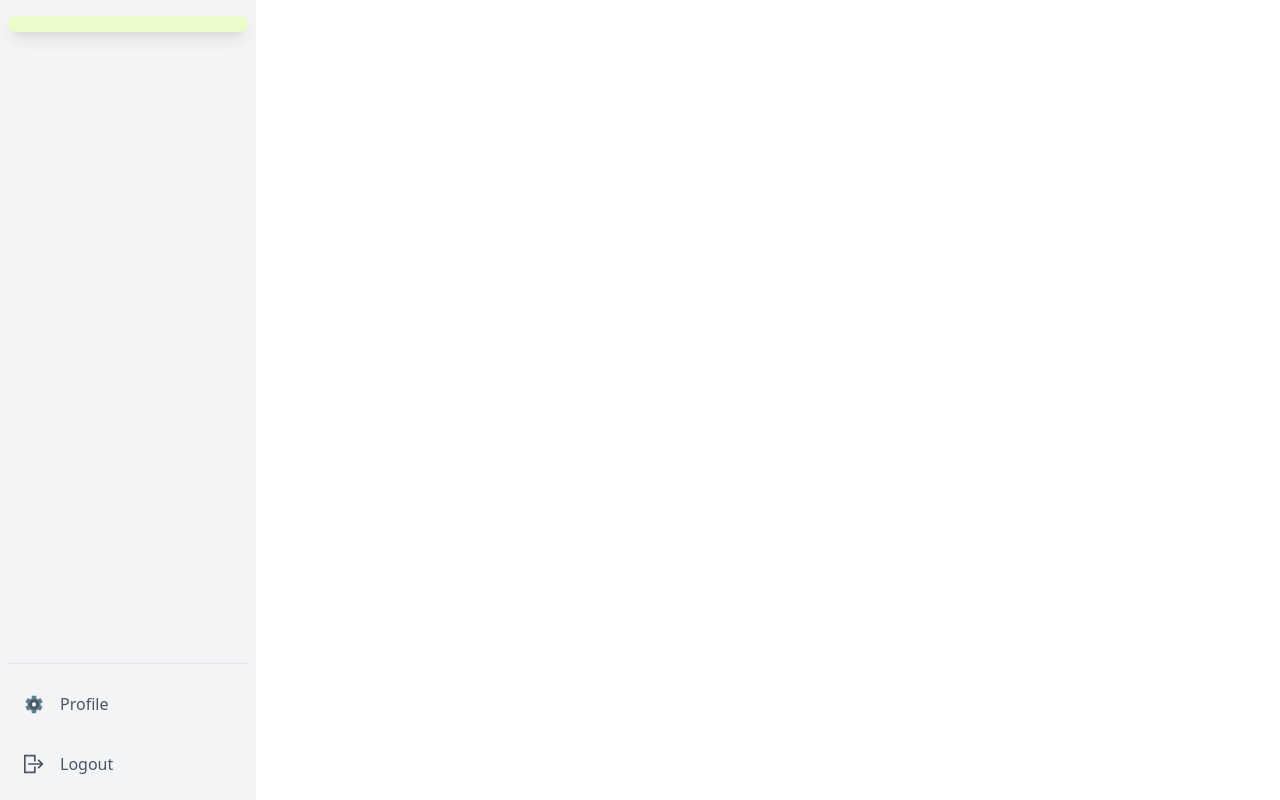
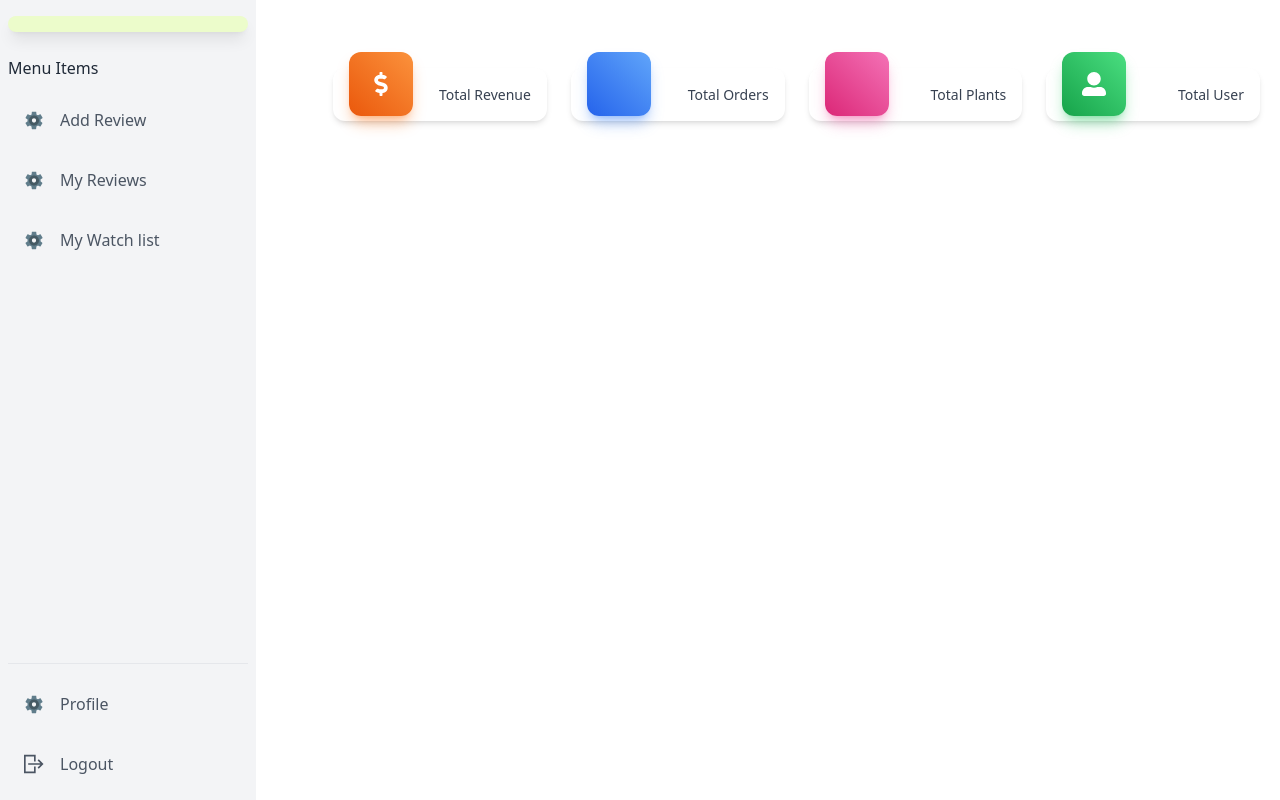
Before and after one commit to tawhidislam22/chill-gamer-client, a React (Vite) app: page /dashboard in a window 1280 px wide. Built offline with nearby package versions, Linux system fonts and the light colour scheme; no server answers.

Commit message:
add:side bar added

```diff
--- a/src/Components/Dashboard/Sidebar.jsx
+++ b/src/Components/Dashboard/Sidebar.jsx
@@ -47,7 +47,7 @@ const Sidebar = () => {
         </button>
       </div>
 
-      {/* Sidebar */}
+      Sidebar
       <div
         className={`z-10 md:fixed flex flex-col justify-between overflow-x-hidden bg-gray-100 w-64 space-y-6 px-2 py-4 absolute inset-y-0 left-0 transform ${
           isActive && '-translate-x-full'
@@ -71,10 +71,26 @@ const Sidebar = () => {
           {/* Nav Items */}
           <div className='flex flex-col justify-between flex-1 mt-6'>
             <nav>
-              {/*  Menu Items */}
+               Menu Items
               {/* {role === 'customer'}
               {role === 'seller' && <SellerMenu />}
               {role === 'admin' && <AdminMenu />} */}
+              <MenuItem
+            icon={FcSettings}
+            label='Add Review'
+            address='/dashboard/addreviews'
+          />
+          <MenuItem
+            icon={FcSettings}
+            label='My Reviews'
+            address='/dashboard/myreviews'
+          />
+          <MenuItem
+            icon={FcSettings}
+            label='My Watch list'
+            address='/dashboard/mywatchlist'
+          />
+
             </nav>
           </div>
         </div>
--- /dev/null
+++ b/src/Components/Dashboard/Statistics.jsx
@@ -0,0 +1,110 @@
+// import { Calendar } from 'react-date-range'
+import { FaUserAlt, FaDollarSign } from 'react-icons/fa'
+// import { BsFillCartPlusFill, BsFillHouseDoorFill } from 'react-icons/bs'
+// import { useQuery } from '@tanstack/react-query'
+// import useAxiosSecure from '../../../hooks/useAxiosSecure'
+// import LoadingSpinner from '../../Shared/LoadingSpinner'
+//import Chart from '../Charts/Chart'
+
+const Statistics = () => {
+//   const axiosSecure = useAxiosSecure()
+//   // fetch stat data from server.
+//   const { data: statData = {}, isLoading } = useQuery({
+//     queryKey: ['admin-stat'],
+//     queryFn: async () => {
+//       const { data } = await axiosSecure('/admin-stat')
+//       return data
+//     },
+//   })
+  //console.log(statData)
+//   const { totalUser, totalPlants, totalRevenue, totalOrder, chartData } =
+//     statData || {}
+  //if (isLoading) return <LoadingSpinner />
+  return (
+    <div>
+      <div className='mt-12'>
+        {/* small cards */}
+        <div className='mb-12 grid gap-y-10 gap-x-6 md:grid-cols-2 lg:grid-cols-3 xl:grid-cols-4 flex-grow'>
+          {/* Sales Card */}
+          <div className='relative flex flex-col bg-clip-border rounded-xl bg-white text-gray-700 shadow-md'>
+            <div
+              className={`bg-clip-border mx-4 rounded-xl overflow-hidden bg-gradient-to-tr shadow-lg absolute -mt-4 grid h-16 w-16 place-items-center from-orange-600 to-orange-400 text-white shadow-orange-500/40`}
+            >
+              <FaDollarSign className='w-6 h-6 text-white' />
+            </div>
+            <div className='p-4 text-right'>
+              <p className='block antialiased font-sans text-sm leading-normal font-normal text-blue-gray-600'>
+                Total Revenue
+              </p>
+              <h4 className='block antialiased tracking-normal font-sans text-2xl font-semibold leading-snug text-blue-gray-900'>
+                {/* ${totalRevenue} */}
+              </h4>
+            </div>
+          </div>
+          {/* Total Orders */}
+          <div className='relative flex flex-col bg-clip-border rounded-xl bg-white text-gray-700 shadow-md'>
+            <div
+              className={`bg-clip-border mx-4 rounded-xl overflow-hidden bg-gradient-to-tr shadow-lg absolute -mt-4 grid h-16 w-16 place-items-center from-blue-600 to-blue-400 text-white shadow-blue-500/40`}
+            >
+              {/* <BsFillCartPlusFill className='w-6 h-6 text-white' /> */}
+            </div>
+            <div className='p-4 text-right'>
+              <p className='block antialiased font-sans text-sm leading-normal font-normal text-blue-gray-600'>
+                Total Orders
+              </p>
+              <h4 className='block antialiased tracking-normal font-sans text-2xl font-semibold leading-snug text-blue-gray-900'>
+                {/* {totalOrder} */}
+              </h4>
+            </div>
+          </div>
+          {/* Total Plants */}
+          <div className='relative flex flex-col bg-clip-border rounded-xl bg-white text-gray-700 shadow-md'>
+            <div
+              className={`bg-clip-border mx-4 rounded-xl overflow-hidden bg-gradient-to-tr shadow-lg absolute -mt-4 grid h-16 w-16 place-items-center from-pink-600 to-pink-400 text-white shadow-pink-500/40`}
+            >
+              {/* <BsFillHouseDoorFill className='w-6 h-6 text-white' /> */}
+            </div>
+            <div className='p-4 text-right'>
+              <p className='block antialiased font-sans text-sm leading-normal font-normal text-blue-gray-600'>
+                Total Plants
+              </p>
+              <h4 className='block antialiased tracking-normal font-sans text-2xl font-semibold leading-snug text-blue-gray-900'>
+                {/* {totalPlants} */}
+              </h4>
+            </div>
+          </div>
+          {/* Users Card */}
+          <div className='relative flex flex-col bg-clip-border rounded-xl bg-white text-gray-700 shadow-md'>
+            <div
+              className={`bg-clip-border mx-4 rounded-xl overflow-hidden bg-gradient-to-tr shadow-lg absolute -mt-4 grid h-16 w-16 place-items-center from-green-600 to-green-400 text-white shadow-green-500/40`}
+            >
+              <FaUserAlt className='w-6 h-6 text-white' />
+            </div>
+            <div className='p-4 text-right'>
+              <p className='block antialiased font-sans text-sm leading-normal font-normal text-blue-gray-600'>
+                Total User
+              </p>
+              <h4 className='block antialiased tracking-normal font-sans text-2xl font-semibold leading-snug text-blue-gray-900'>
+                {/* {totalUser} */}
+              </h4>
+            </div>
+          </div>
+        </div>
+
+        <div className='mb-4 grid grid-cols-1 gap-6 lg:grid-cols-2 xl:grid-cols-3'>
+          {/*Sales Bar Chart */}
+          <div className='relative flex flex-col bg-clip-border rounded-xl bg-white text-gray-700 shadow-md overflow-hidden xl:col-span-2'>
+            {/* Chart goes here.. */}
+            {/* {chartData && <Chart chartData={chartData} />} */}
+          </div>
+          {/* Calender */}
+          <div className=' relative flex flex-col bg-clip-border rounded-xl bg-white text-gray-700 shadow-md overflow-hidden'>
+            {/* <Calendar color='#4cc718' /> */}
+          </div>
+        </div>
+      </div>
+    </div>
+  )
+}
+
+export default Statistics
--- a/src/Components/Navbar/Navbar.jsx
+++ b/src/Components/Navbar/Navbar.jsx
@@ -37,22 +37,6 @@ const Navbar = () => {
             to="/allreviews"
           >
             <li>All Reviews</li>
-          </NavLink>
-          <NavLink
-            className={({ isActive }) =>
-              `text-lg font-semibold ${isActive ? "text-blue-500" : ""}`
-            }
-            to="/addreviews"
-          >
-            <li>Add Review</li>
-          </NavLink>
-          <NavLink
-            className={({ isActive }) =>
-              `text-lg font-semibold ${isActive ? "text-blue-500" : ""}`
-            }
-            to="/myreviews"
-          >
-            <li>My Reviews</li>
           </NavLink>
           <NavLink
             className={({ isActive }) =>
--- a/src/main.jsx
+++ b/src/main.jsx
@@ -25,6 +25,7 @@ import PrivateRoute from './Components/PrivateRoute/PrivateRoute.jsx';
 import Testimonials from './Components/Testimonial/Testimonial.jsx';
 import DashboardLayout from './Components/Dashboard/DashboardLayout.jsx';
 import Profile from './Components/Dashboard/Common/Profile.jsx';
+import Statistics from './Components/Dashboard/Statistics.jsx';
 
 
 const router = createBrowserRouter([
@@ -49,18 +50,9 @@ const router = createBrowserRouter([
         path: "/allreviews",
         element: <PrivateRoute><AllReviews></AllReviews></PrivateRoute>
       },
-      {
-        path: "/addreviews",
-        element: <PrivateRoute><AddReviews></AddReviews></PrivateRoute>
-      },
-      {
-        path: "/myreviews",
-        element: <PrivateRoute><MyReviews></MyReviews></PrivateRoute>
-      },
-      {
-        path: "/mywatchlist",
-        element: <PrivateRoute><GameWatchList></GameWatchList></PrivateRoute>
-      },
+
+
+
       {
         path: "/details/:id",
         element: <PrivateRoute><ReviewDetails></ReviewDetails></PrivateRoute>,
@@ -86,9 +78,25 @@ const router = createBrowserRouter([
     element:<DashboardLayout></DashboardLayout>,
     children:[
       {
+        index:true,
+        element:<Statistics></Statistics>
+      },
+      {
         path:'profile',
         element:<Profile></Profile>
-      }
+      },
+      {
+        path: "addreviews",
+        element: <PrivateRoute><AddReviews></AddReviews></PrivateRoute>
+      },
+      {
+        path: "myreviews",
+        element: <PrivateRoute><MyReviews></MyReviews></PrivateRoute>
+      },
+      {
+        path: "mywatchlist",
+        element: <PrivateRoute><GameWatchList></GameWatchList></PrivateRoute>
+      },
     ]
   }
 ]);
```
